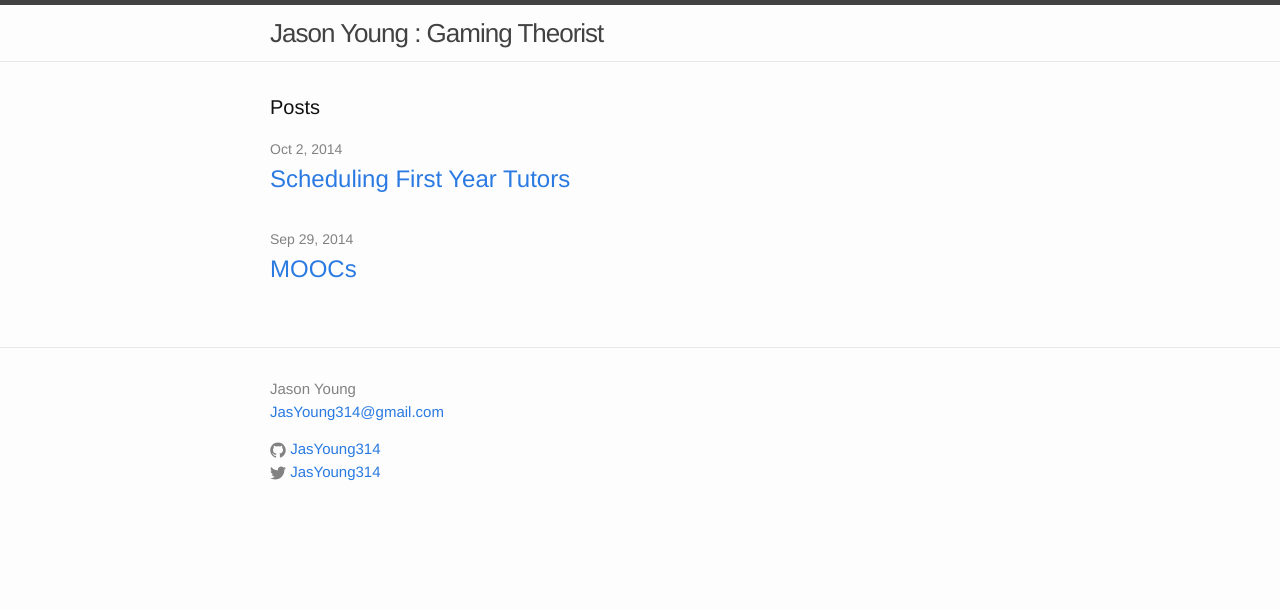
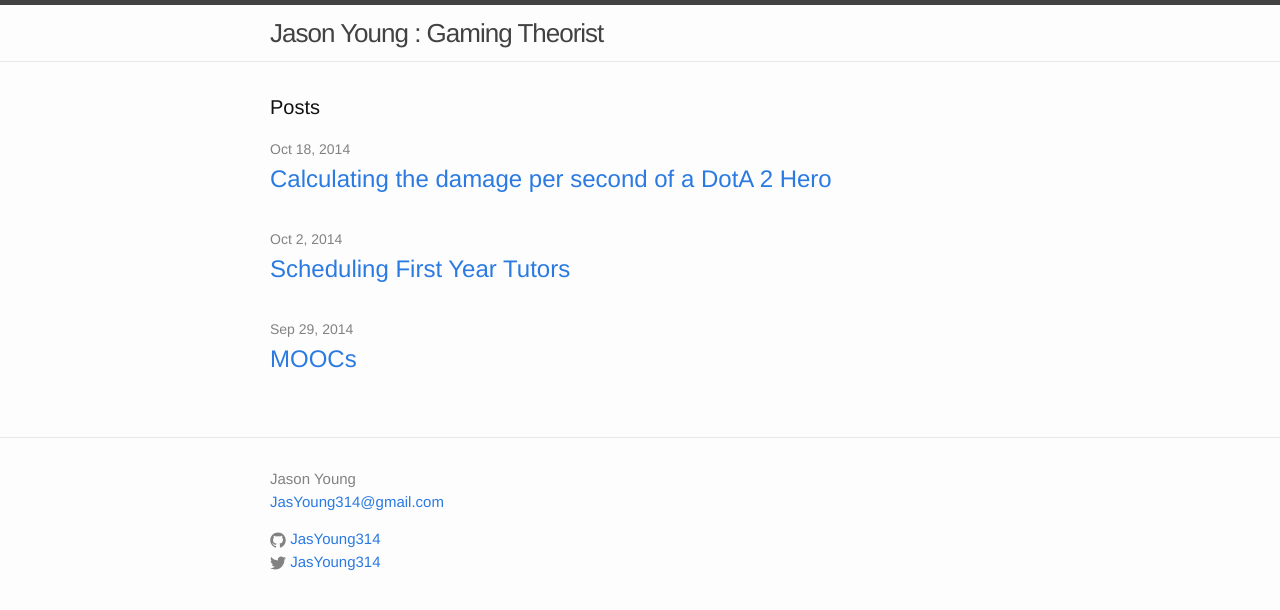
Before and after one commit to JasYoung314/gamingtheorist, a Jekyll site: the page built from index.html, in a window 1280 px wide. Shown: the top 610 px of the page. Built offline with Jekyll 4.4.1, drawn with Linux system fonts in a browser that asks for light colours; part of the change alters nothing that is shown.

Commit message:
first draft

```diff
--- a/_config.yml
+++ b/_config.yml
@@ -4,7 +4,7 @@ email: JasYoung314@gmail.com
 description: > # this means to ignore newlines until "baseurl:
     My blog, where I talk about math, PhD life and anything that interests me at a given moment
 baseurl: "/gamingtheorist" # the subpath of your site, e.g. /blog/
-url: "http://yourdomain.com" # the base hostname & protocol for your site
+url: "http://JasYoung314.github.io" # the base hostname & protocol for your site
 twitter_username: JasYoung314
 github_username:  JasYoung314
 
--- /dev/null
+++ b/_posts/2014-10-18-Calculating-damage-per-second.md
@@ -0,0 +1,143 @@
+---
+layout: post
+title:  "Calculating the damage per second of a DotA 2 Hero"
+date:   2014-10-18 12:00:08
+categories: dota2 gaming optimisation
+published: true
+comments: false
+---
+
+#Introduction to DotA 2
+
+As you might be able to tell by the name of this blog, I like to play videogames.
+It's something I've done since I can remember. I was something I was brought up with.
+My mother plays videogames, my brother plays and my girlfriend plays them.
+
+For the last year or so I've been taken with a pariticular game called Defense of the Ancients 2 (DotA 2).
+The basic idea of a game is to destroy the enemy base, called an Ancient.
+5 hero's (from a pool of 114) on each team attempt to push through the oppositions base defenses, Towers which are static structures which put out a lot of damage  and barracks, which weaken the opposing team if you can destroy them.
+
+The level of complexity in this game is astounding.
+At it's highest level the games attract millions of viewers and a prize pool of 10 million dollars.
+Even playing at my level I don't think I've played two games which are exactly alike.
+Different hero's on both the allied and enemy side cause each game to go very differently.
+
+Something I'd like to investigate in this blog is how game theory can be used to analyse a given match.
+This would involve breaking down a match into smaller and smaller pieces, and finding the optimal action to take in these situations.
+This is the first peice of that: optimising damage output.
+
+#Optimising Damage per Second
+
+While each match is different, they follow the same pattern.
+It starts of with the hero's weak, unable to fight the base defenses.
+Each team spends time getting stronger and stronger called farming.
+This continues until one team feels confident enough to make an assualt on the base, and take out a tower or two.
+This will go back and forth with each team chipping away at towers and barracks, all the while getting stronger and stronger.
+
+Within each team one hero will be designated the 'carry'.
+This hero is designed to be weak, at the start of the game, and if not controlled by the opposition (by killing them and stopping thier farm) become strong enough to completely wipe out the enemy team by themselves.
+This requires that the carry buys the correct items to maximise thier damage per second (DpS).
+Getting the correct mix of attack speed and attack damage can be tricky as each hero can only hold 6 items, which is what the short script I've written does.
+
+
+Lets simplify the situation. Our carry is a hero called Faceless Void.
+He's a cherry fellow that has a nasty habit of disappearing for 20-40 mins, reappearing and walking through your team, towers, barracks, Ancient, hopes and dreams like they were made of butter.
+The reason he can do this is his ultimate ability called chronosphere.
+He presses a button and the he gets 5 seconds of uninterupted hitting you in the face, where you cant fight back.
+However once this time is up, if he hasn't murdere everything you hold dear, he dies in about 4 hits from your carry.
+He's built for damage, not survivability.
+
+So which items should he purchase? Eventualy he will have the pick of the items, so the two we will consider are the best damage and attack speed items respectvely. The Divine Rapier and the Mjolnir.
+
+The Divine Rapier gives the most raw attack damage at a ridiculous +300.
+It's a risky item however, if you're killed while carrying it, the enemy who killed you gets it.
+Rapier's are only bought in 2 circumstances usually, if you are so far behind that it would be the only way to come back, or your hero has a way to use its damage safely, exactly like voids chronosphere.
+
+The Mjolnir is a much less risky proposition, it gives a +24 damage but greatly improves the rate at which you attack.
+It something most carries will pick up at some point, as it also increases the rate at which your hero will farm.
+
+So now the quetion becomes, what combinations of these two items should void pick up?
+
+The quick script I wrote will maximise the DpS of Void.
+
+{% highlight python %}
+class Hero():
+
+    def __init__(self, base_damage, primary_attribute, base_attack_time, strength, inteligence, agility):
+
+        self.base_damage           = base_damage
+        self.base_attack_time      = base_attack_time
+        self.primary_attribute     = primary_attribute
+
+        self.base_strength         = strength[0]
+        self.strength_per_level    = strength[1]
+
+        self.base_inteligence      = inteligence[0]
+        self.inteligence_per_level = inteligence[1]
+
+        self.base_agility          = agility[0]
+        self.agility_per_level     = agility[1]
+{% endhighlight %}
+
+
+These are all the attributes which define a hero in DotA 2 (along with 4 abilities, but abilities wont play much of a part in the DpS).
+We have base damage, which is what a hero with 0 stats would start of with.
+Base attack time, which is how fast an attack would be with 0 attack speed.
+Primary attribute tells us which of the 3 stats are converted to damage.
+Then the three stats that all heros have, stregnth, inteligence and agility, which are enetered as lists, first element being the base number, then the number gained per level.
+
+Next we need an Item class
+
+
+{% highlight python %}
+class Item():
+    def __init__(self, damage, attack_speed, strength, inteligence, agility):
+
+        self.damage       = damage
+        self.attack_speed = attack_speed
+
+        self.strength     = strength
+        self.inteligence  = inteligence
+        self.agility      = agility
+{% endhighlight %}
+
+All the above is how much of each attribute an item gives a hero.
+
+and finally as a method of the Hero class, we have calculate dps
+
+{% highlight python %}
+def calc_dps(self, level, items = []):
+
+    increased_attack_speed = self.base_agility + self.agility_per_level*level + sum([item.agility + item.attack_speed for item in items])
+    increased_attack_speed /= 100
+
+    increased_attack_speed = max(0.80,increased_attack_speed)
+    increased_attack_speed = min(4,increased_attack_speed)
+
+    damage = self.base_damage + eval('self.base_%s + self.%s_per_level * level' %(self.primary_attribute,self.primary_attribute))
+
+    for item in items:
+        damage += item.damage
+        damage += eval('item.%s' %(self.primary_attribute))
+
+    attacks_per_second = (1 + increased_attack_speed)/(self.base_attack_time)
+
+    return attacks_per_second * damage
+{% endhighlight %}
+
+The first thing to do is to calculate the attack speed, which is called increased attack speed in DotA, and is taken to be a percentage.
+IAS is increased by 1 for every point of agility you have, and increased by any amount of IAS given by items.
+The formula used to convert attack speed to attacks per second is:
+
+\\[ \\frac{(1 + \text{IAS})}{\text{BAT}} \\]
+
+The damage calculation is easier, its simply the raw daamge given by any items and base damage plus one point for every one point of stats in a heroes primary attribute.
+
+Then it simply returns the DpS!
+
+So lets see what combination of items void should take. By increaseing the number of Rapiers up to are maximum of 6, and filling empty slots with mjolnirs gives the following result:
+
+![](/gamingtheorist/_assets/images/fvoid.pdf)
+
+Which shows that the largest DpS is given at 4 Rapiers and 2 Mjolnirs!
+The next stage is to use these classes to simulate a fight between two carries and predict the outcome, more to come on that!
```
Also changed, not shown: _assets/images/fvoid.png (added), 5 other files.
